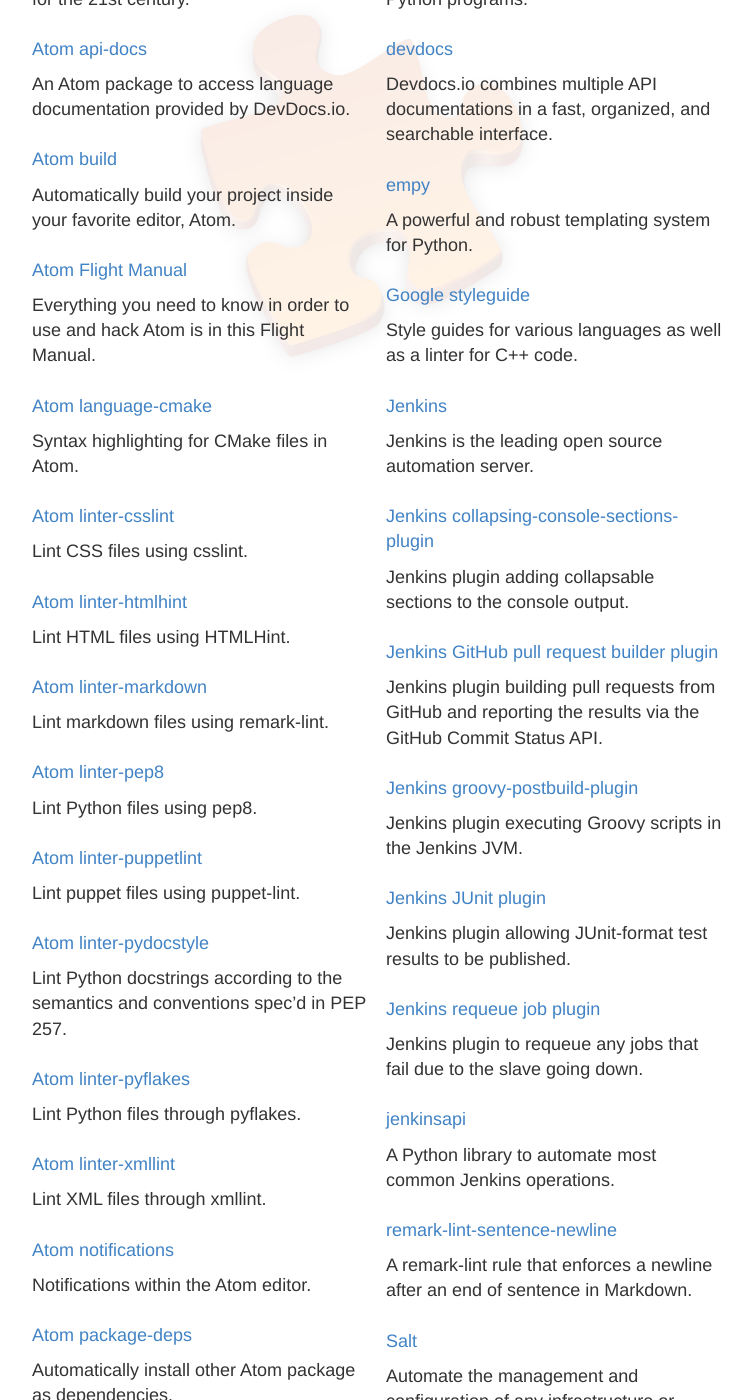
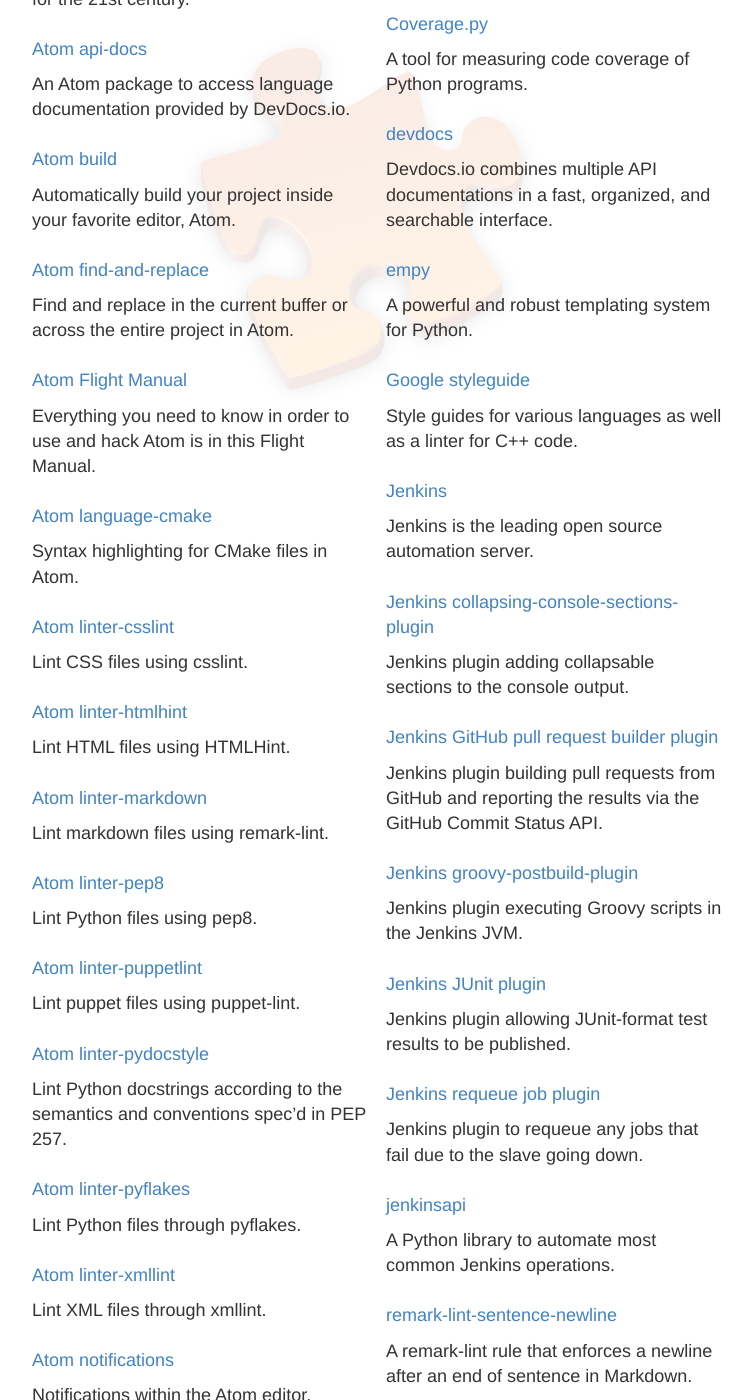
Before and after one commit to dirk-thomas/dirk-thomas.github.io, a Jekyll site: the page built from projects/index.md, in a window 1280 px wide and 1400 px high, scrolled down 806 px. Shown: the whole window, without its empty margins (278-1030 px from the left). Built offline with Jekyll 4.4.1, drawn with Linux system fonts in a browser that asks for light colours; emoji names are drawn with the system emoji font; some of the changed text lies outside the part shown.

Commit message:
add Atom find-and-replace and scandal to project list

```diff
--- a/projects/index.md
+++ b/projects/index.md
@@ -49,6 +49,10 @@
 
   Automatically build your project inside your favorite editor, Atom.
 
+* [Atom find-and-replace](https://github.com/atom/find-and-replace/issues?q=author%3Adirk-thomas)
+
+  Find and replace in the current buffer or across the entire project in Atom.
+
 * [Atom Flight Manual](https://github.com/atom/flight-manual.atom.io/issues?q=author%3Adirk-thomas)
 
   Everything you need to know in order to use and hack Atom is in this Flight Manual.
@@ -96,6 +100,10 @@
 * [Atom package-deps](https://github.com/steelbrain/package-deps/issues?q=author%3Adirk-thomas)
 
   Automatically install other Atom package as dependencies.
+
+* [Atom scandal](https://github.com/atom/scandal/issues?q=author%3Adirk-thomas)
+
+  Efficient directory scan + search utilities.
 
 * [Atom settings-view](https://github.com/atom/settings-view/issues?q=author%3Adirk-thomas)
 
```
